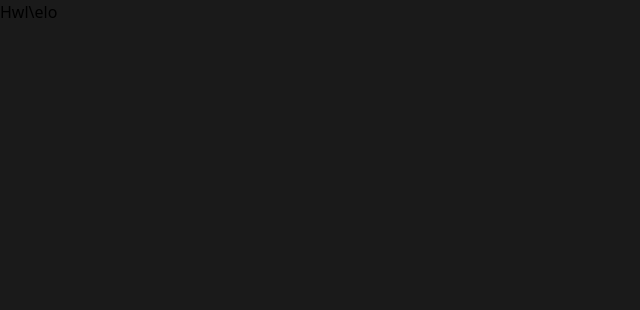
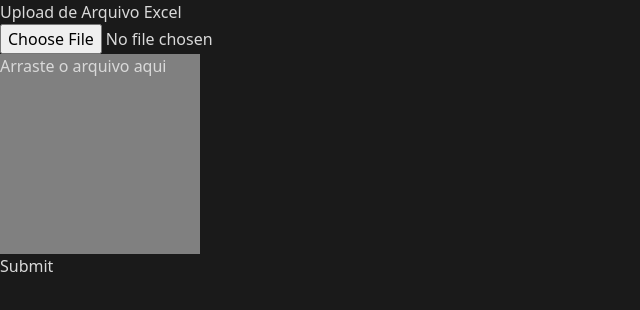
Before and after one commit to TheDarkSam/quiz-auto, a React (Vite) app: page / in a window 1280 px wide. Shown: the top 310 px of the page, without its empty margins (0-640 px from the left). Built offline with nearby package versions, Linux system fonts and the light colour scheme.

Commit message:
fileuploader

```diff
--- a/package.json
+++ b/package.json
@@ -11,7 +11,8 @@
   },
   "dependencies": {
     "react": "^18.2.0",
-    "react-dom": "^18.2.0"
+    "react-dom": "^18.2.0",
+    "xlsx": "^0.18.5"
   },
   "devDependencies": {
     "@types/react": "^18.0.28",
--- a/src/App.tsx
+++ b/src/App.tsx
@@ -1,9 +1,12 @@
+import FileUploader from './components/FileUploader';
 
 function App() {
-
   return (
-    <h1>Hwl\elo</h1>
-  )
+    <div>
+      <h1>Upload de Arquivo Excel</h1>
+      <FileUploader />
+    </div>
+  );
 }
 
-export default App
+export default App;
--- /dev/null
+++ b/src/components/FileUploader.tsx
@@ -0,0 +1,48 @@
+import { ChangeEvent, useState } from 'react';
+import * as XLSX from 'xlsx'
+
+function FileUploader() {
+  const [file, setFile] = useState(null);
+
+  const handleFileUpload = (event: ChangeEvent<HTMLInputElement>) => {
+    const uploadedFile = event.target.files[0];
+    setFile(uploadedFile);
+  };
+
+  const handleFileDrop = (event) => {
+    event.preventDefault();
+    const uploadedFile = event.dataTransfer.files[0];
+    setFile(uploadedFile);
+  };
+
+  const handleFileSubmit = () => {
+    if (!file) {
+      console.log('No file selected');
+      return;
+    }
+
+    const reader = new FileReader();
+    reader.onload = (event) => {
+      const data = event.target.result;
+      const workbook = XLSX.read(data, { type: 'binary' });
+      console.log(workbook);
+    };
+    reader.readAsBinaryString(file);
+  };
+
+  return (
+    <div>
+      <input type="file" onChange={handleFileUpload} />
+      <div
+        onDrop={handleFileDrop}
+        onDragOver={(event) => event.preventDefault()}
+        style={{ width: 200, height: 200, backgroundColor: 'gray' }}
+      >
+        Arraste o arquivo aqui
+      </div>
+      <button onClick={handleFileSubmit}>Submit</button>
+    </div>
+  );
+}
+
+export default FileUploader;
--- a/src/styles/global.css
+++ b/src/styles/global.css
@@ -2,5 +2,5 @@
 @tailwind components;
 @tailwind utilities;
 body{
-    @apply bg-gray-600
+    @apply bg-gray-600 text-gray-200
 }
```
Also changed, not shown: 1 other file (tests, documents, lock files or other folders).
